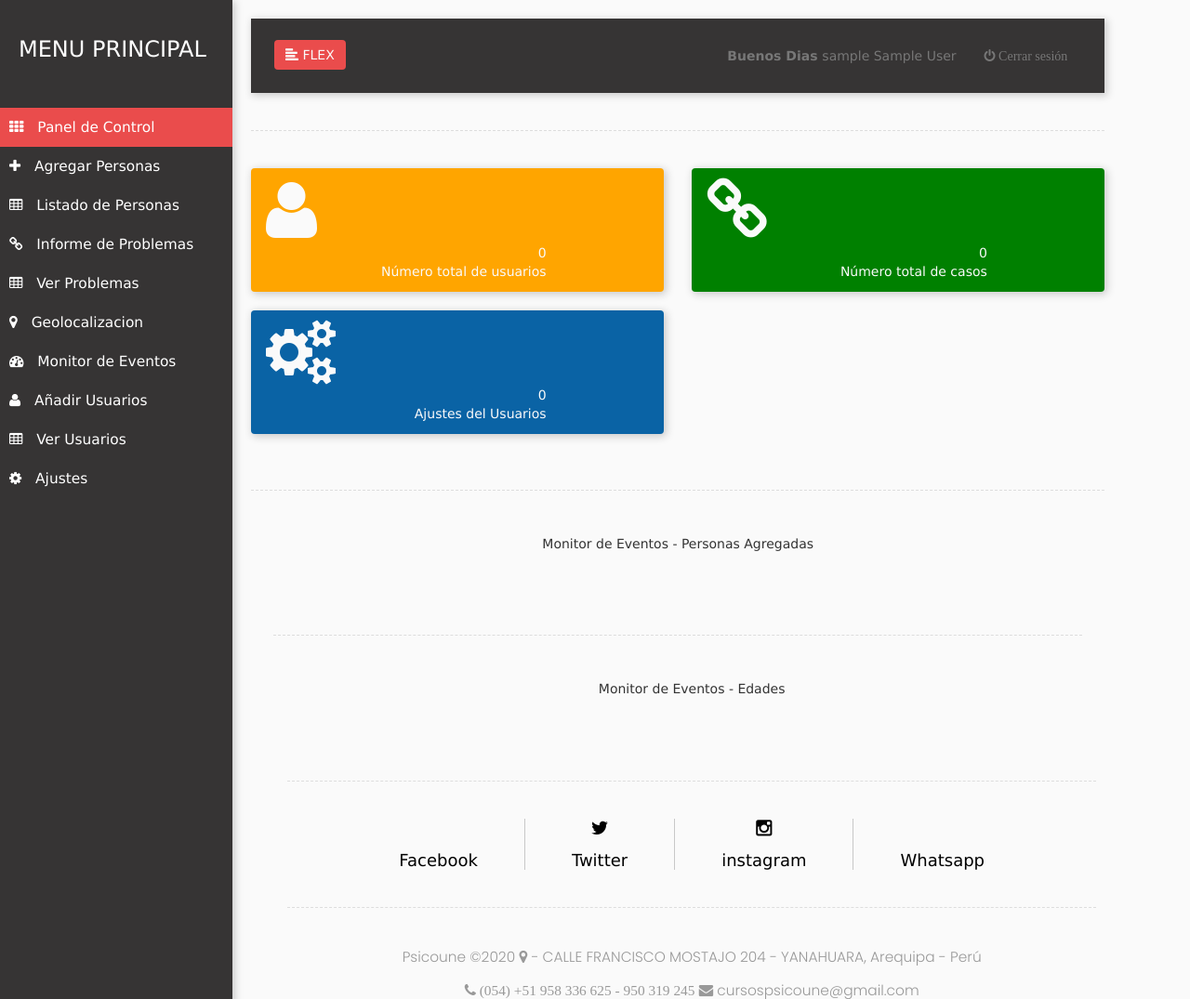
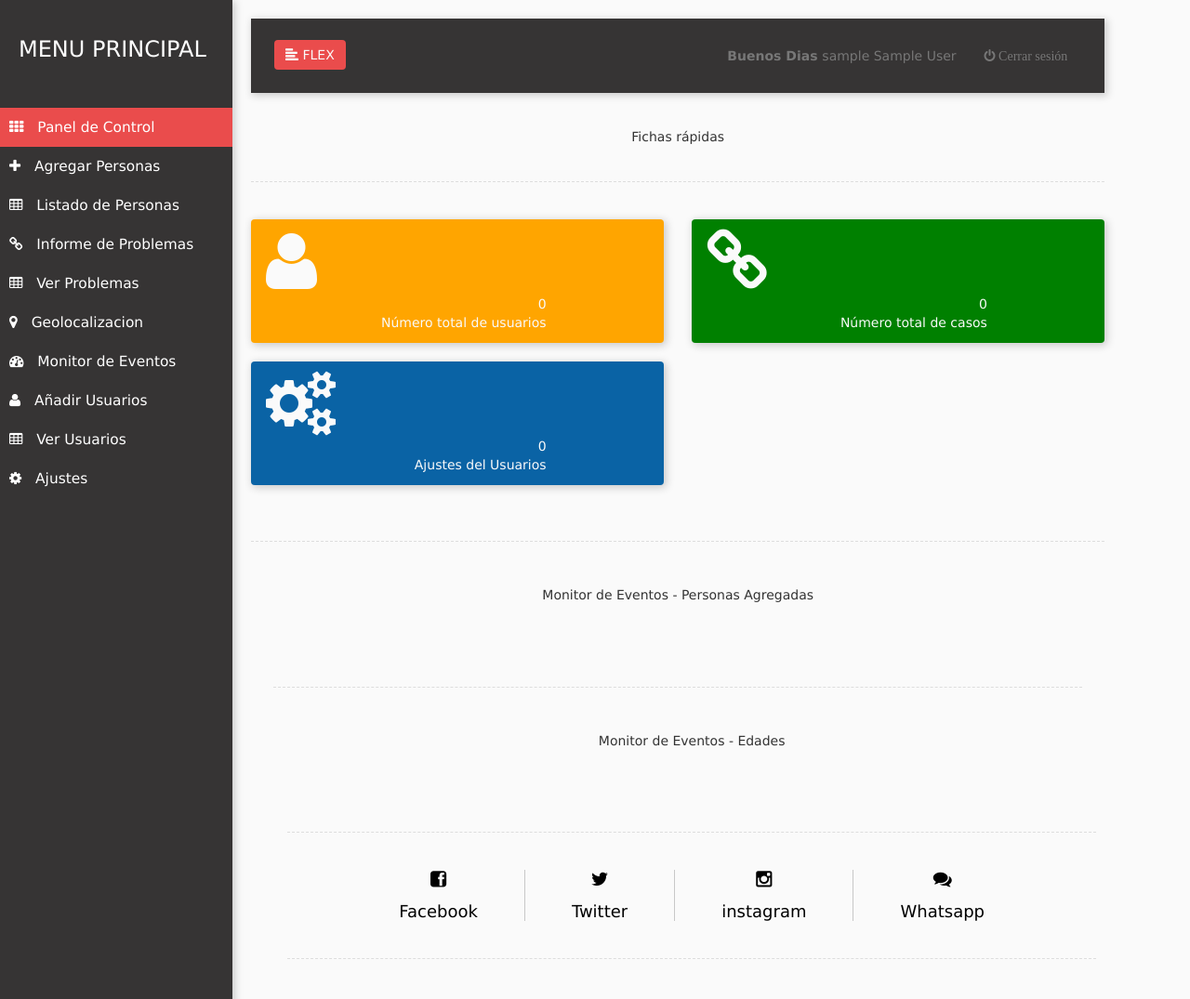
Before and after one commit to brian-emarquez/PsicoUneRegistro-Beta, a PHP site: page /admin/dashboard.php in a window 1280 px wide. Shown: the top 1075 px of the page at 93% size. Run offline with PHP 8.4, Linux system fonts and the light colour scheme; the visitor is signed in with stand-in values (Sample User, id 1); data that the repository does not hold is empty; some libraries are stand-ins or nearby versions.

Commit message:
beta  1.0

```diff
--- a/admin/dashboard.php
+++ b/admin/dashboard.php
@@ -169,6 +169,7 @@
                         </div>
                     </div>
                 </nav>
+                <h5 align="center">Fichas rápidas</h5>
                 <div class="line"></div>
                 <div class="row">
 
@@ -229,8 +230,11 @@
 
 
 <!-------------------------------------------------------Estadistica-Inicio------------------------------------------------------------->
+<?php
+    if($_SESSION['permission']==1 or $_SESSION['permission']==2 ){
+  ?>
 
-  <div class="line"></div>
+<div class="line"></div>
    <div class="container" style="width:900px;">
    <a href="chart.php">
    <h5 align="center">Monitor de Eventos - Personas Agregadas </h5>
@@ -269,6 +273,8 @@
         });
     </script>
 
+<?php }?>
+
 <!----------------------------------------------------------estadistica-Fin-------------------------------------------------------------------->
 
 <!-----------------------------------------------------------Slide-Inicio---------------------------------------------------------------------->
@@ -278,8 +284,8 @@
             <li >
                 <a href="https://www.facebook.com/psicouneorg/">
                     <div class="icon" >
-                         <i class="fa fa-facebook-official" aria-hidden="true"></i>
-                         <i class="fa fa-facebook-official" aria-hidden="true"></i>
+                         <i class="fa fa-facebook-square" aria-hidden="true"></i>
+                         <i class="fa fa-facebook-square" aria-hidden="true"></i>
                      </div>
                     <div class="name"><span data-text="Facebook" >Facebook </span></div>
                 </a>
@@ -308,8 +314,8 @@
             <li>
                 <a href="https://www.psicoune.org/social/whatsapp">
                     <div class="icon">
-                        <i class="fa fa-whatsapp" aria-hidden="true"></i>
-                        <i class="fa fa-whatsapp" aria-hidden="true"></i>
+                        <i class="fa fa-comments" aria-hidden="true"></i>
+                        <i class="fa fa-comments" aria-hidden="true"></i>
                     </div>
                     <div class="name"><span data-text="Whatsapp">Whatsapp</span></div>
                 </a>
@@ -323,13 +329,13 @@
                 <p class="text-center"> Psicoune &copy;<?php echo date("Y ");?> <i class="fa fa-map-marker " aria-hidden="true"></i> - CALLE FRANCISCO MOSTAJO 204  - YANAHUARA, Arequipa - Perú </p>
                 <p class="text-center"> <i class="fa fa-phone" aria-hidden="true">  (054) +51 958 336 625 - 950 319 245 </i> <i class="fa fa-envelope " aria-hidden="true"></i> cursospsicoune@gmail.com </p>
             </footer>
+            <!-- Contador de visitas -->
+            <center><a href="http://www.websmultimedia.com/contador-de-visitas-gratis" title="Contador De Visitas Gratis">
+            <img style="border: 0px solid; display: inline;" alt="contador de visitas" src="http://www.websmultimedia.com/contador-de-visitas.php?id=276615"></a><br><a href='http://www.websmultimedia.com/contador-de-visitas-gratis'></a><br><a href='http://boxindian.com/'></a></center>
+            <!-- Fin Contador de visitas -->
         </div>
 
 
-        <!-- Contador de visitas -->
-<center><a href="http://www.websmultimedia.com/contador-de-visitas-gratis" title="Contador De Visitas Gratis">
-<img style="border: 0px solid; display: inline;" alt="contador de visitas" src="http://www.websmultimedia.com/contador-de-visitas.php?id=276615"></a><br><a href='http://www.websmultimedia.com/contador-de-visitas-gratis'></a><br><a href='http://boxindian.com/'></a></center>
-<!-- Fin Contador de visitas -->
 
 </div>
 
--- a/funcs/funcs.php
+++ b/funcs/funcs.php
@@ -132,8 +132,8 @@
 		$mail->SMTPSecure ='tls';
 		$mail->Host ='smtp.gmail.com';
 		$mail->Port ='587';
-		$mail->Username ='pruebadb10@gmail.com';
-		$mail->Password ='12er34ty';
+		$mail->Username ='registropsicoune@gmail.com';
+		$mail->Password ='23mner56';
 
 		$mail->setFrom('pruebadb10@gmail.com','Psicoune'); //Modificar
 		$mail->addAddress($email, $nombre);
--- a/index2.php
+++ b/index2.php
@@ -75,7 +75,7 @@ if(isset($mysqli,$_POST['submit'])){
 				<span class="login100-form-title p-b-37">
 					REGISTRO
 				</span>
-				<center><div style="float:center; font-size: 80%; position: relative; top:-10px"><a href="index.html"><i class="fa fa-chevron-left" aria-hidden="true"></i> Regresar</a></div><center>
+				<center><div style="float:center; font-size: 80%; position: relative; top:-10px"><a href="index.html"><i class="fa fa-chevron-left" aria-hidden="true"></i>  Regresar</a></div><center>
 
 				<div class="wrap-input100 validate-input m-b-20" data-validate="Enter username ">
 					<input class="input100" type="text" name="username" placeholder="Usuario">
```
Also changed, not shown: admin/all_people.php (+9 -2 lines).
